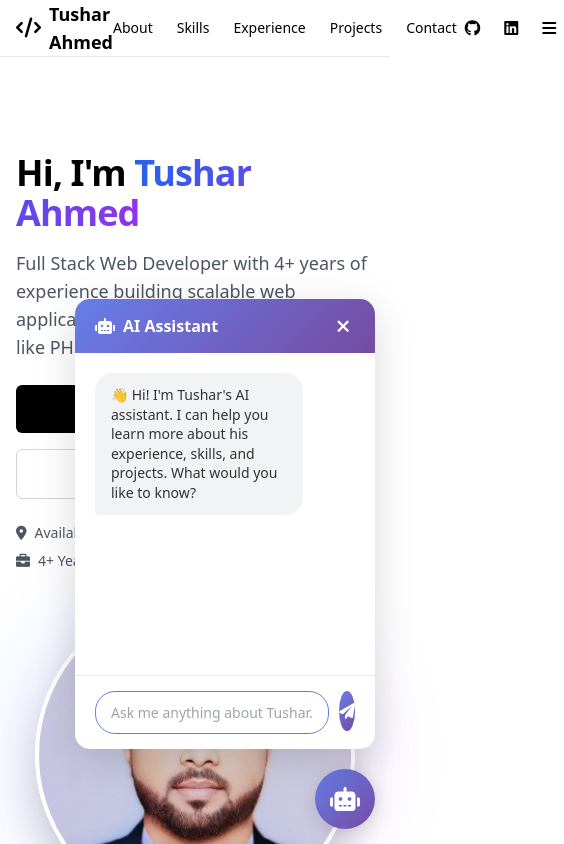
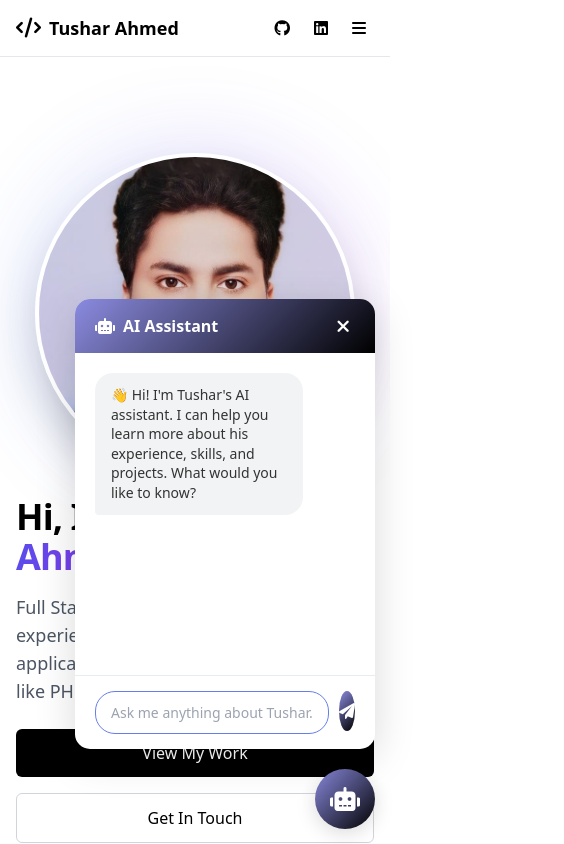
Before and after one commit to methetushar/methetushar.github.io, a plain HTML site: page index.html in a window 390 px wide. Both pictures are taken after a click on the button 345 px from the left and 799 px from the top of the page. Shown: the top 844 px of the page, 564 px wide, since content can reach past the window. Drawn offline with nearby package versions, Linux system fonts and the light colour scheme.

Commit message:
fix mobile menus issue

```diff
--- a/assets/style.css
+++ b/assets/style.css
@@ -26,9 +26,10 @@ html {
 .mobile-menu.active {
   display: block;
 }
+
 @media (max-width: 768px) {
   .desktop-nav {
-    display: none;
+    display: none !important;
   }
 }
 
@@ -44,7 +45,7 @@ html {
   width: 60px;
   height: 60px;
   border-radius: 50%;
-  background: linear-gradient(135deg, #667eea 0%, #764ba2 100%);
+  background: linear-gradient(135deg, #8b8be1 0%, #000000 100%);
   border: none;
   color: white;
   font-size: 24px;
@@ -80,7 +81,7 @@ html {
 }
 
 .chat-header {
-  background: linear-gradient(135deg, #667eea 0%, #764ba2 100%);
+  background: linear-gradient(135deg, #8b8be1 0%, #000000 100%);
   color: white;
   padding: 15px 20px;
   display: flex;
@@ -133,7 +134,7 @@ html {
 }
 
 .message.user {
-  background: linear-gradient(135deg, #667eea 0%, #764ba2 100%);
+  background: linear-gradient(135deg, #8b8be1 0%, #000000 100%);
   color: white;
   align-self: flex-end;
   border-bottom-right-radius: 4px;
@@ -161,7 +162,7 @@ html {
 }
 
 .chat-send {
-  background: linear-gradient(135deg, #667eea 0%, #764ba2 100%);
+  background: linear-gradient(135deg, #8b8be1 0%, #000000 100%);
   border: none;
   color: white;
   width: 40px;
--- a/index.html
+++ b/index.html
@@ -58,7 +58,7 @@
 
     <!-- Hero Section -->
     <section class="container mx-auto px-4 py-24 md:py-32">
-        <div class="grid gap-6 lg:grid-cols-2 lg:gap-12 items-center">
+        <div class="flex flex-col-reverse gap-6 items-center lg:grid lg:grid-cols-2 lg:gap-12">
             <div class="flex flex-col justify-center space-y-6">
                 <div class="space-y-4">
                     <h1 class="text-4xl font-bold tracking-tight sm:text-5xl xl:text-6xl">
```
